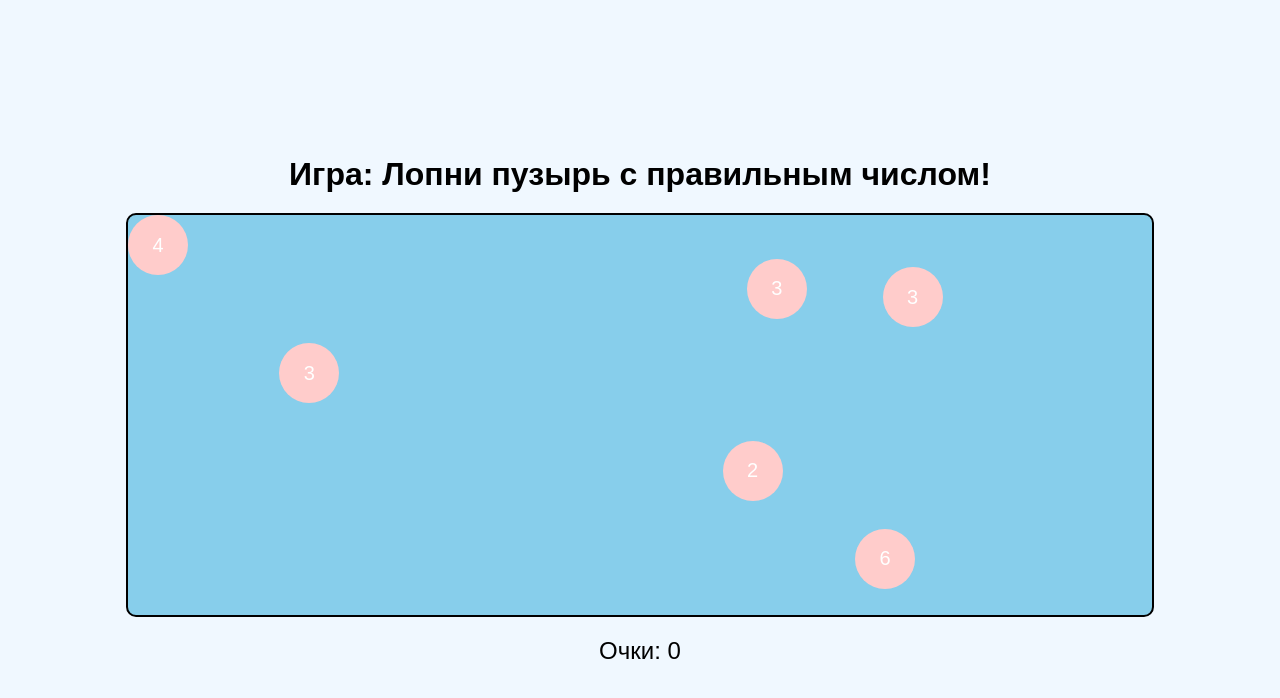
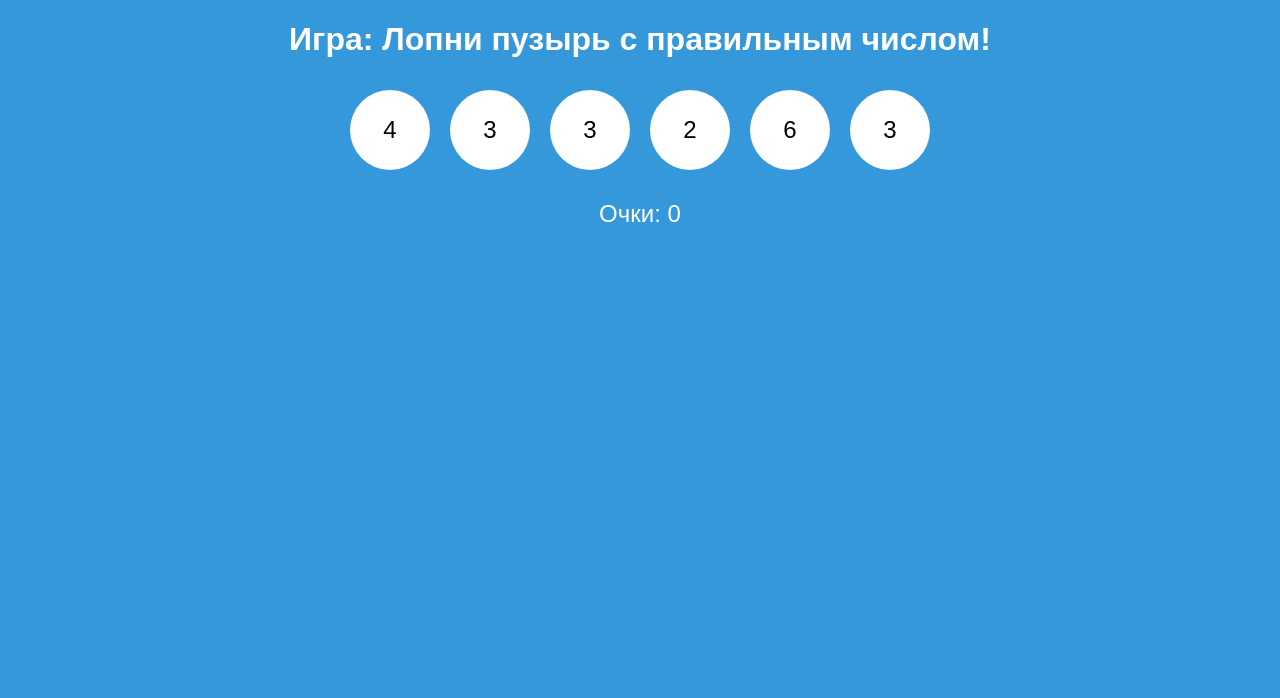
Before and after one commit to JBurgoova/bubble-game, a plain HTML site: page index.html in a window 1280 px wide. Drawn offline with Linux system fonts and the light colour scheme.

Commit message:
Update style.css

```diff
--- a/style.css
+++ b/style.css
@@ -1,43 +1,73 @@
 body {
     font-family: Arial, sans-serif;
-    display: flex;
-    flex-direction: column;
-    align-items: center;
-    justify-content: center;
-    height: 100vh;
-    margin: 0;
-    background-color: #f0f8ff;
+    text-align: center;
+    background-color: #3498db; /* Цвет фона под водой */
 }
 
 h1 {
-    margin-bottom: 20px;
+    color: #fff;
 }
 
 #game-area {
+    margin-top: 20px;
     position: relative;
-    width: 80%;
-    height: 400px;
-    background-color: #87ceeb;
-    border: 2px solid #000;
-    border-radius: 10px;
-    overflow: hidden;
+    width: 100%;
+}
+
+#treasure-chests {
+    display: flex;
+    justify-content: space-around;
+    align-items: flex-end;
+    height: 200px;
+}
+
+.treasure-chest {
+    width: 50px;
+    height: 60px;
+    background-color: #8e44ad; /* Цвет сундука */
+    border: 2px solid #fff;
+    position: relative;
+    display: flex;
+    justify-content: center;
+    align-items: center;
+    box-shadow: 0 0 10px rgba(0, 0, 0, 0.5);
+    transition: background-color 0.3s ease-in-out;
+}
+
+.treasure-chest.open {
+    background-color: #27ae60; /* Цвет сундука при открытии */
+}
+
+.treasure-chest.open .chest-number {
+    display: block;
+}
+
+.chest-number {
+    display: none;
+    font-size: 20px;
+    font-weight: bold;
+    color: #fff;
 }
 
 .bubble {
-    position: absolute;
-    background-color: #ffcccb;
+    width: 80px;
+    height: 80px;
+    background-color: #fff; /* Цвет пузыря */
     border-radius: 50%;
-    width: 60px;
-    height: 60px;
-    display: flex;
-    justify-content: center;
-    align-items: center;
-    font-size: 20px;
-    color: white;
+    display: inline-block;
+    margin: 10px;
+    line-height: 80px;
+    font-size: 24px;
     cursor: pointer;
+    transition: transform 0.3s ease-in-out;
+}
+
+.bubble:hover {
+    transform: scale(1.1);
 }
 
 #score {
     margin-top: 20px;
     font-size: 24px;
+    color: #fff;
 }
```
